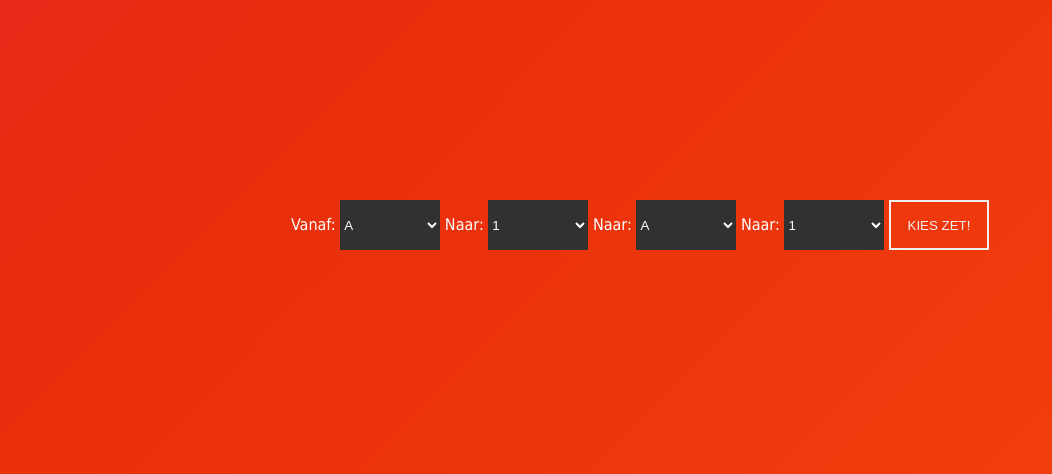
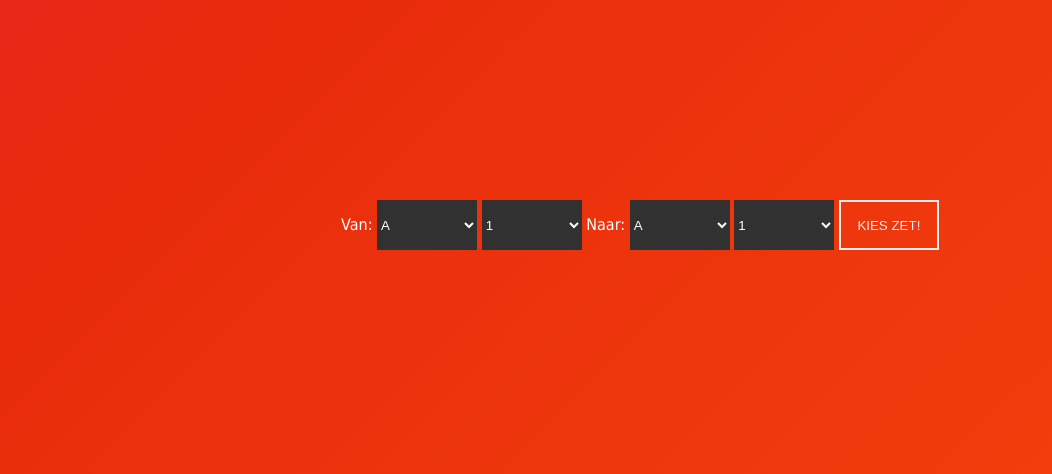
Before and after one commit to jdderuiter/collective_dammIt, a PHP site: page / in a window 1280 px wide. Shown: the part 220-694 px from the top of the page, without its empty margins (0-1052 px from the left). Run offline with PHP 8.4, Linux system fonts and the light colour scheme; data that the repository does not hold is empty.

Commit message:
VAN-NAAR

```diff
--- a/index.php
+++ b/index.php
@@ -14,7 +14,7 @@
 <body class="bg">
         <form action="?" method="POST">
             <div class="custom-select">
-                <label for="item1">Vanaf:</label>
+                <label for="item1">Van:</label>
                 <select name="item1">
                     <option value="A">A</option>
                     <option value="B">B</option>
@@ -25,7 +25,7 @@
                     <option value="G">G</option>
                     <option value="H">H</option>
                 </select>
-                <label for="item2">Naar:</label>
+                <label for="item2"></label>
                 <select name="item2">
                     <option value="1">1</option>
                     <option value="2">2</option>
@@ -47,7 +47,7 @@
                     <option value="G">G</option>
                     <option value="H">H</option>
                 </select>
-                <label for="item4">Naar:</label>
+                <label for="item4"></label>
                 <select name="item4">
                     <option value="1">1</option>
                     <option value="2">2</option>
```
